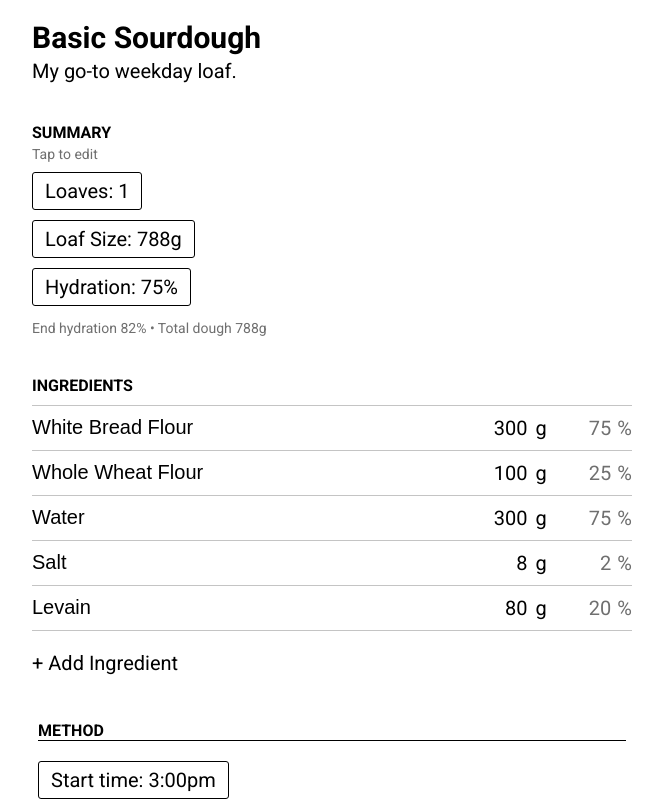
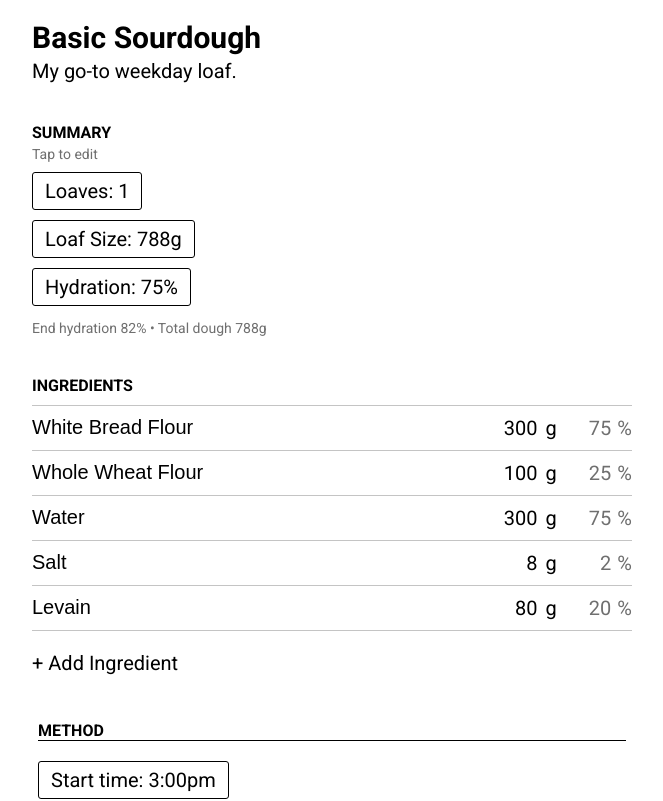
Before and after one commit to josh-cpm/bread-vue, a Vue app: page / in a window 1280 px wide. Shown: the top 801 px of the page, without its empty margins (308-971 px from the left). Built offline with nearby package versions, Linux system fonts and the light colour scheme.

Commit message:
Reduce spacing between ingredient amount and percent

```diff
--- a/src/components/Ingredient.vue
+++ b/src/components/Ingredient.vue
@@ -188,7 +188,7 @@ input[type='number']::-webkit-outer-spin-button {
 
 .ingredient-row-sub-sub-flex {
   display: flex;
-  margin-left: 1rem;
+  margin-left: 0.5rem;
 }
 
 .ingredient-quantity {
```
